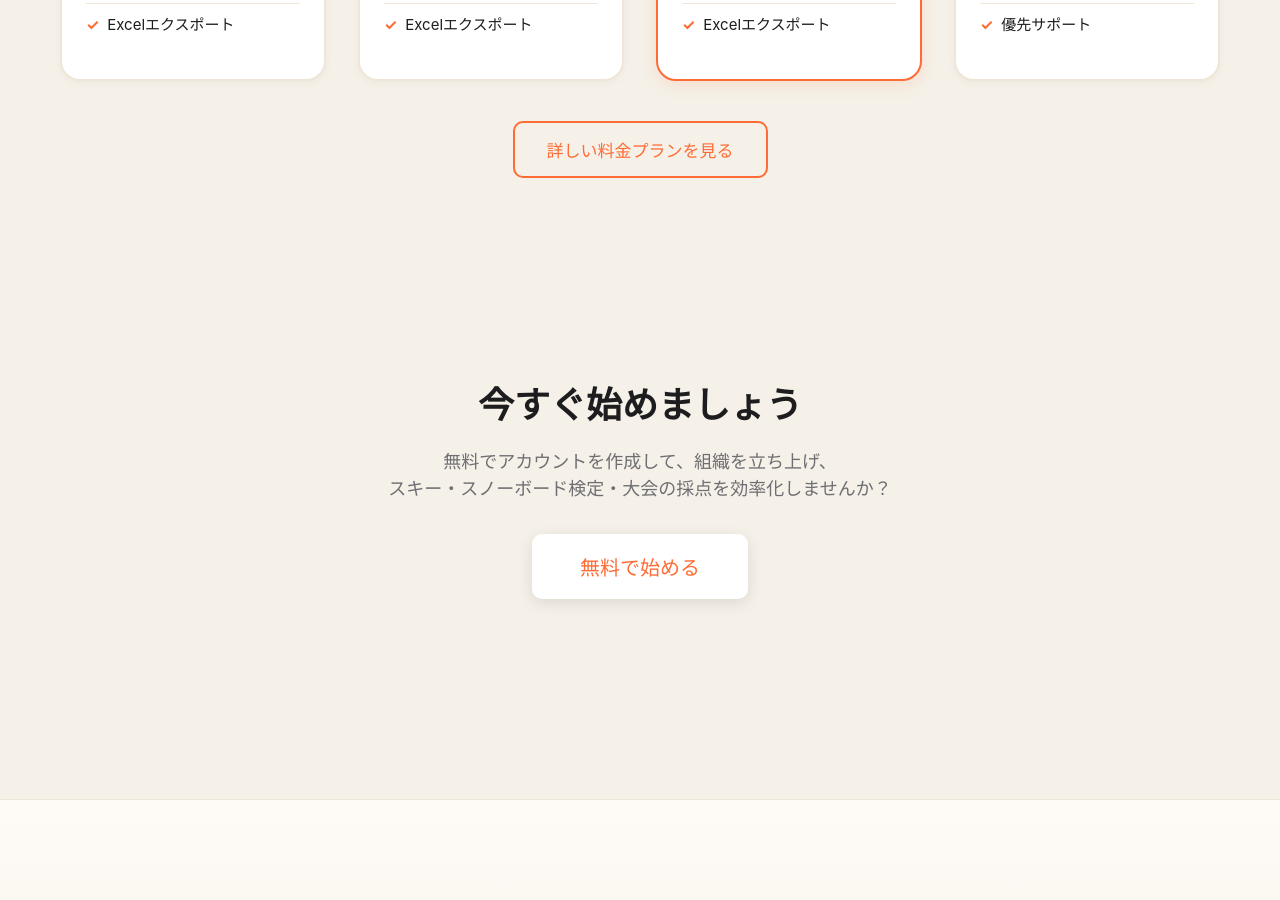
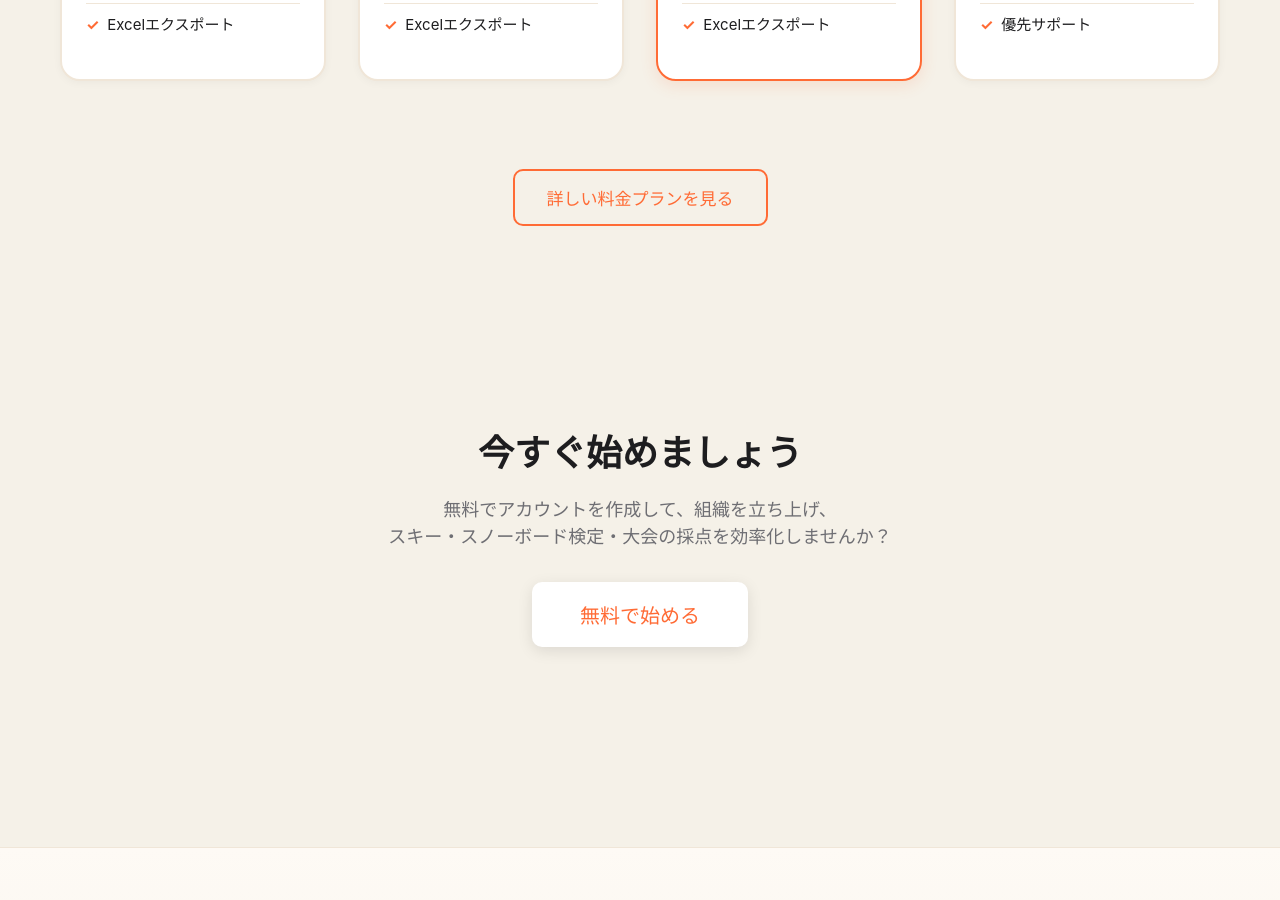
Before and after one commit to uddystyle/judge-app, a SvelteKit app: page / in a window 1280 px wide. Shown: the part 2800-3700 px from the top of the page. Built offline with nearby package versions, Linux system fonts and the light colour scheme; no server answers.

Commit message:
production

```diff
--- a/src/routes/+page.svelte
+++ b/src/routes/+page.svelte
@@ -568,6 +568,8 @@
 
 	.pricing-cta {
 		text-align: center;
+		margin-top: 64px;
+		padding-top: 24px;
 	}
 
 	.cta-section {
```
Also changed, not shown: 1 other file (tests, documents, lock files or other folders).
